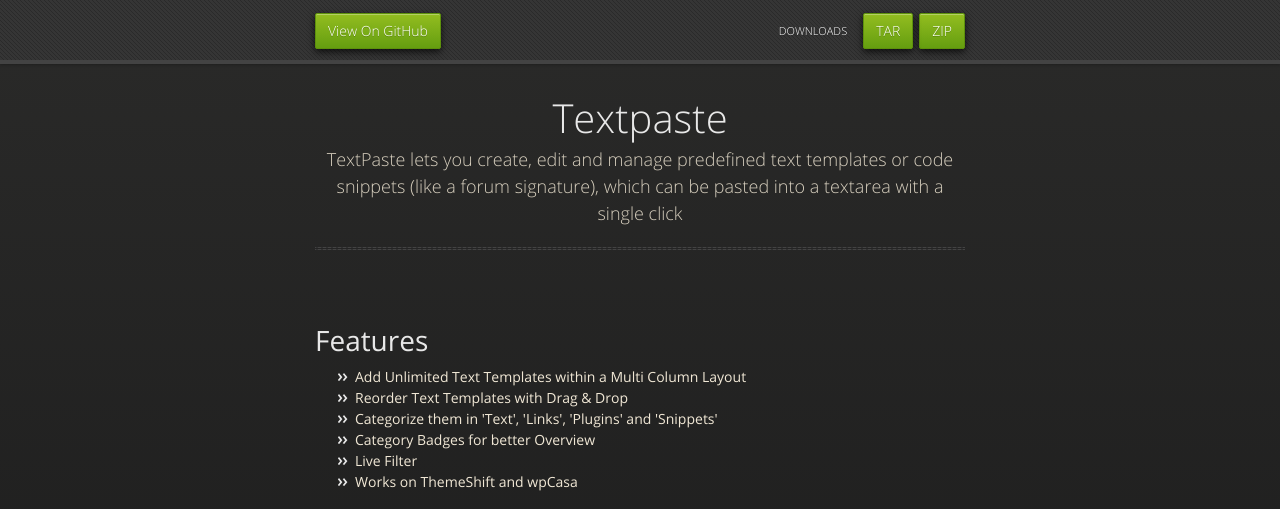
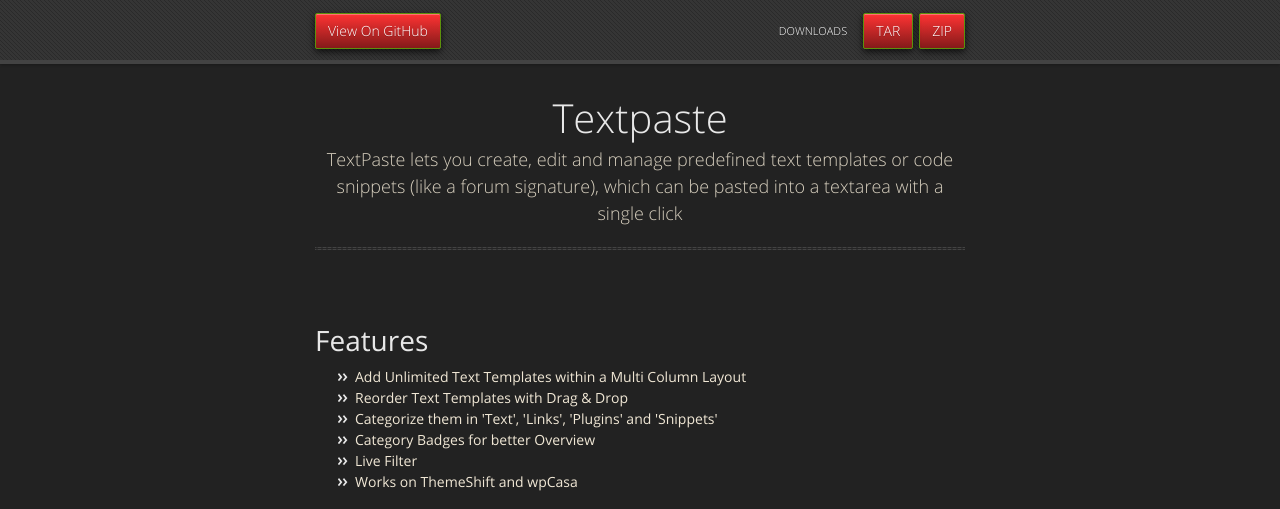
Before and after one commit to ANEX-Agency/replycate, a plain HTML site: page index.html in a window 1280 px wide. Shown: the top 509 px of the page. Drawn offline with nearby package versions, Linux system fonts and the light colour scheme.

Commit message:
Update styles.css

```diff
--- a/stylesheets/styles.css
+++ b/stylesheets/styles.css
@@ -534,14 +534,8 @@ body {
   font: 14px/1.5 "OpenSansRegular", "Helvetica Neue", Helvetica, Arial, sans-serif;
   color: #f0e7d5;
   font-weight: normal;
-  background: #252525;
+  background: #222;
   background-attachment: fixed !important;
-  background: -webkit-gradient(linear, 50% 0%, 50% 100%, color-stop(0%, #2a2a29), color-stop(100%, #1c1c1c));
-  background: -webkit-linear-gradient(#2a2a29, #1c1c1c);
-  background: -moz-linear-gradient(#2a2a29, #1c1c1c);
-  background: -o-linear-gradient(#2a2a29, #1c1c1c);
-  background: -ms-linear-gradient(#2a2a29, #1c1c1c);
-  background: linear-gradient(#2a2a29, #1c1c1c);
 }
 
 h1, h2, h3, h4, h5, h6 {
@@ -728,12 +722,12 @@ dt {
 #header nav li a {
   color: white;
   border: 1px solid #5d910b;
-  background: -webkit-gradient(linear, 50% 0%, 50% 100%, color-stop(0%, #93bd20), color-stop(100%, #659e10));
-  background: -webkit-linear-gradient(#93bd20, #659e10);
-  background: -moz-linear-gradient(#93bd20, #659e10);
-  background: -o-linear-gradient(#93bd20, #659e10);
-  background: -ms-linear-gradient(#93bd20, #659e10);
-  background: linear-gradient(#93bd20, #659e10);
+  background: -webkit-gradient(linear, 50% 0%, 50% 100%, color-stop(0%, #FF3333), color-stop(100%, #841A1A));
+  background: -webkit-linear-gradient(#FF3333, #841A1A);
+  background: -moz-linear-gradient(#FF3333, #841A1A);
+  background: -o-linear-gradient(#FF3333, #841A1A);
+  background: -ms-linear-gradient(#FF3333, #841A1A);
+  background: linear-gradient(#FF3333, #841A1A);
   -moz-border-radius: 2px;
   -webkit-border-radius: 2px;
   -o-border-radius: 2px;
```
